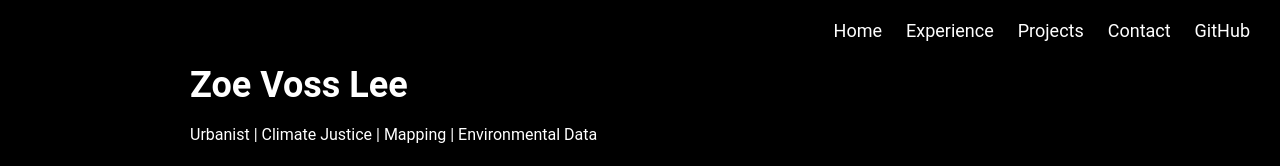
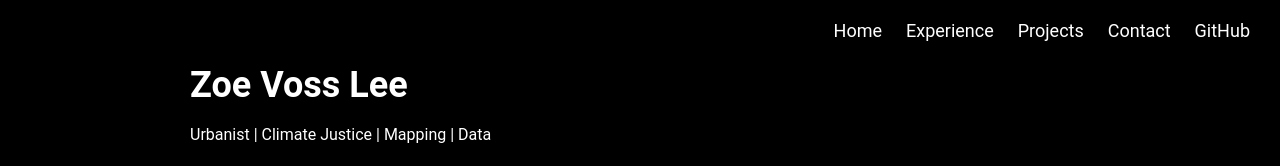
Before and after one commit to zoevosslee/portfolio, a plain HTML site: page Experience/index.html in a window 1280 px wide. Shown: the top 166 px of the page. Drawn offline with Linux system fonts and the light colour scheme.

Commit message:
Update index.html

```diff
--- a/Experience/index.html
+++ b/Experience/index.html
@@ -18,7 +18,7 @@
 
     <header>
         <h1>Zoe Voss Lee</h1>
-        <p>Urbanist | Climate Justice | Mapping | Environmental Data</p>
+        <p>Urbanist | Climate Justice | Mapping | Data</p>
     </header>
 
     <section id="about">
```
